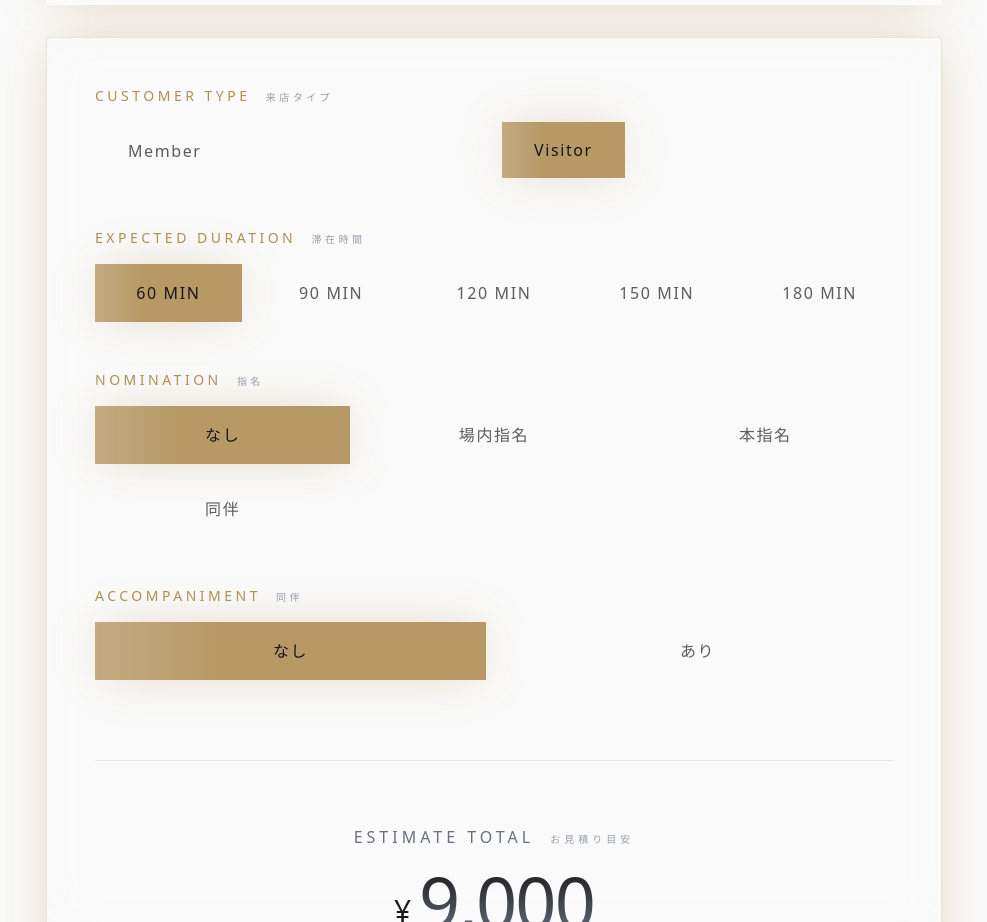
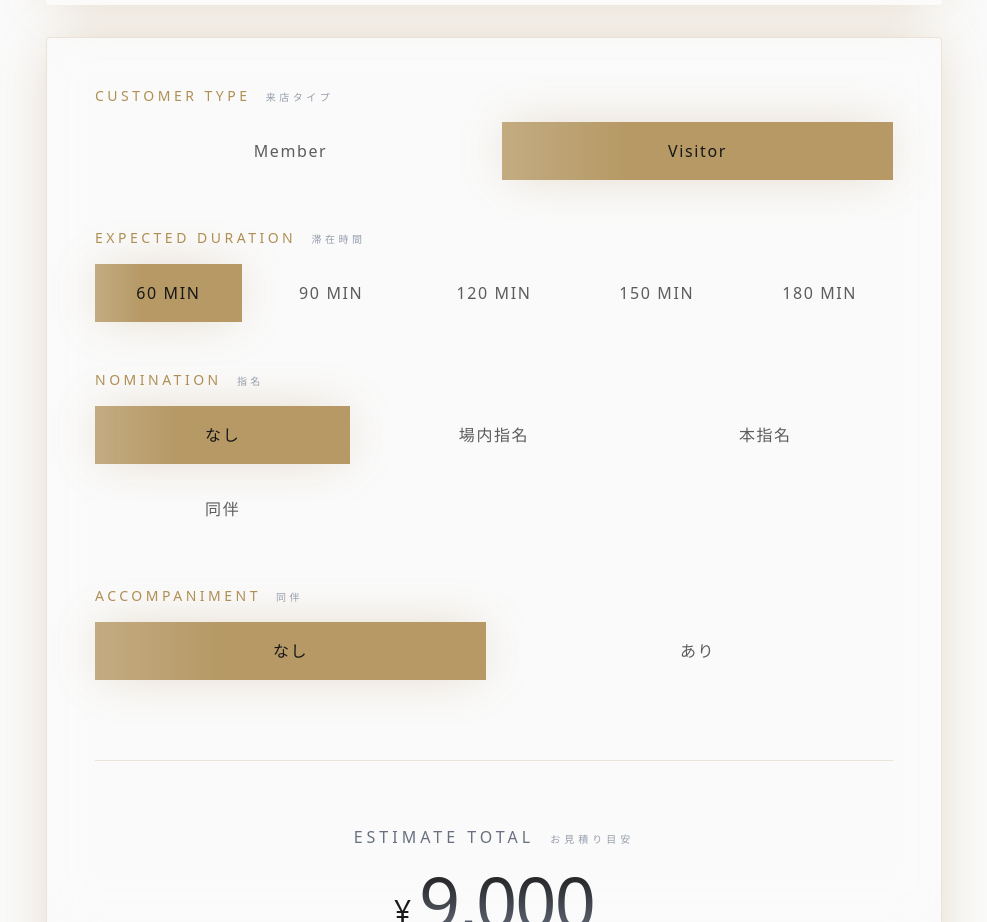
Before and after one commit to SocialBoost1201/Animo, a Next.js app: page /system in a window 1280 px wide. Shown: the part 1460-2382 px from the top of the page, without its empty margins (146-1133 px from the left). Built offline with nearby package versions, Linux system fonts and the light colour scheme; no server answers.

Commit message:
fix: align member and visitor buttons to center with grid in price simulator

```diff
--- a/components/features/system/PriceSimulator.tsx
+++ b/components/features/system/PriceSimulator.tsx
@@ -63,7 +63,7 @@ export const PriceSimulator = () => {
   }) => (
     <button
       onClick={onClick}
-      className={`relative px-6 py-3 md:px-8 md:py-4 text-sm md:text-base font-serif tracking-widest transition-all duration-500 overflow-hidden outline-none ${
+      className={`relative w-full px-6 py-3 md:px-8 md:py-4 text-sm md:text-base font-serif tracking-widest transition-all duration-500 overflow-hidden outline-none ${
         active
           ? 'text-[#171717] bg-gold/90 shadow-aura'
           : 'text-foreground/70 border border-white/20 hover:border-gold/40 bg-white/10 hover:bg-white/20'
@@ -90,15 +90,9 @@ export const PriceSimulator = () => {
           {/* 来店タイプ */}
           <FadeIn delay={0.2} className="flex flex-col space-y-4">
             <span className="text-sm font-serif text-gold uppercase luxury-tracking">Customer Type <span className="text-[10px] text-gray-400 ml-2">来店タイプ</span></span>
-            <div className="flex flex-col md:flex-row gap-4 w-full">
-              <div className="flex-1 flex w-full">
-                <div className="w-1/2 pr-2">
-                  <ToggleButton active={customerType === 'member'} onClick={() => setCustomerType('member')}>Member</ToggleButton>
-                </div>
-                <div className="w-1/2 pl-2">
-                  <ToggleButton active={customerType === 'visitor'} onClick={() => setCustomerType('visitor')}>Visitor</ToggleButton>
-                </div>
-              </div>
+            <div className="grid grid-cols-1 md:grid-cols-2 gap-4">
+              <ToggleButton active={customerType === 'member'} onClick={() => setCustomerType('member')}>Member</ToggleButton>
+              <ToggleButton active={customerType === 'visitor'} onClick={() => setCustomerType('visitor')}>Visitor</ToggleButton>
             </div>
           </FadeIn>
 
```
